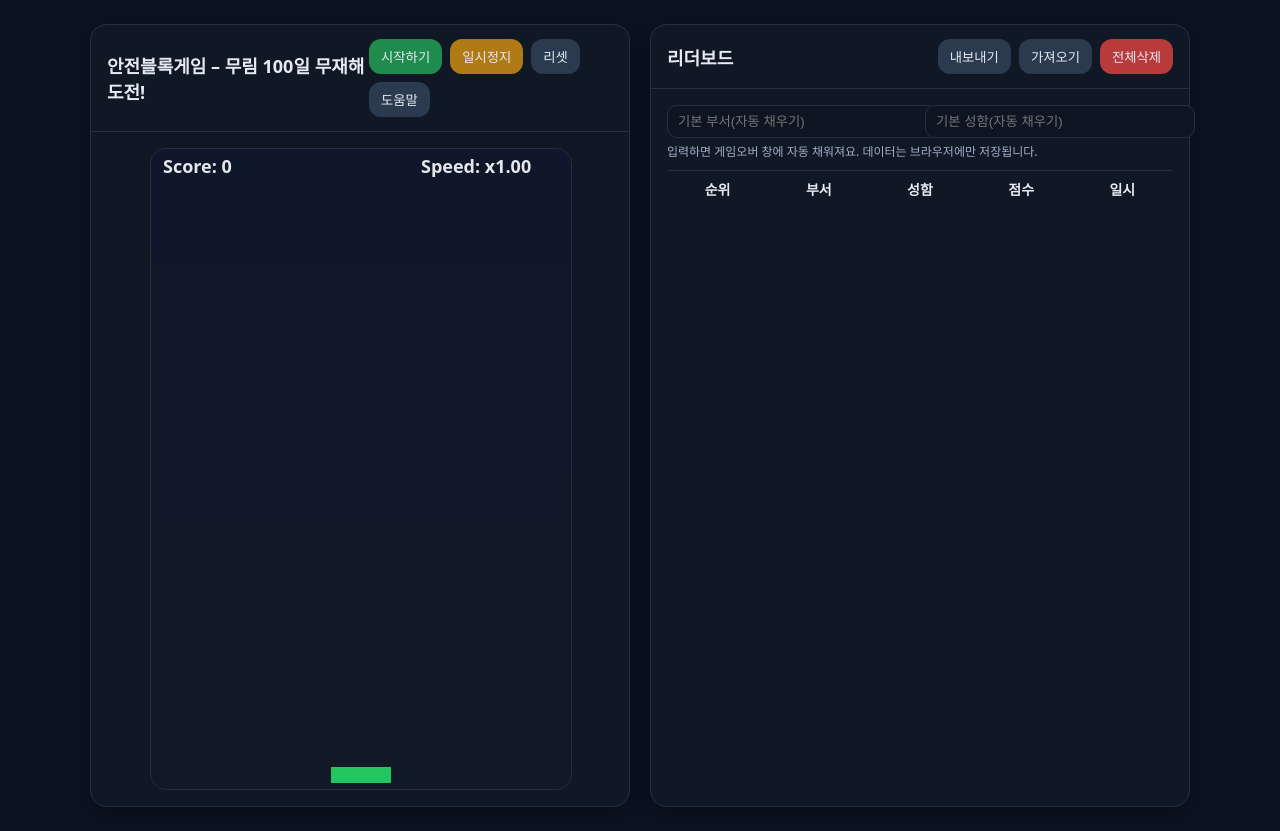
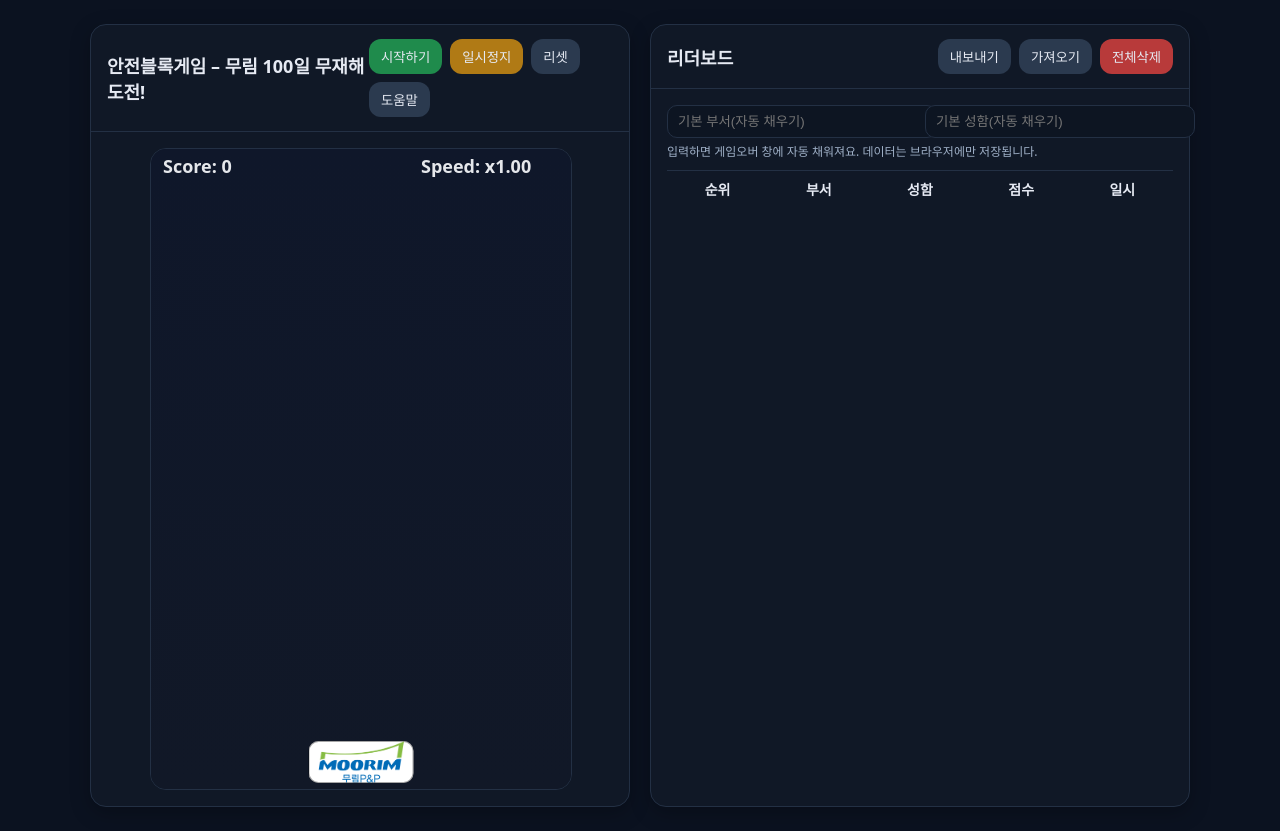
Before and after one commit to safetymoorim/-, a plain HTML site: page index.html in a window 1280 px wide. Drawn offline with Linux system fonts and the light colour scheme.

Commit message:
Update index.html

```diff
--- a/index.html
+++ b/index.html
@@ -128,8 +128,17 @@ const SAFETIES = [
   "보호구 철저착용","소화기 점검","작업허가서 준수"
 ];
 
-const W=420,H=640,PW=60,PH=16,IW=80,IH=40,BASE=1.5,SPAWN=700;
+const W=420,H=640,PW=105,PH=42,IW=80,IH=40,BASE=1.5,SPAWN=700;
 const STORAGE_KEY="safety_dodger_lb_v1";
+
+  // 로고 이미지 설정
+const LOGO_SRC = "logo.png";       // 파일명/경로
+let logoImg = new Image();
+let logoReady = false;
+logoImg.onload = () => { logoReady = true; };
+logoImg.onerror = () => { console.warn("로고 이미지를 불러오지 못했습니다:", LOGO_SRC); };
+logoImg.src = LOGO_SRC;
+
 
 const cv=document.getElementById('cv'); const ctx=cv.getContext('2d');
 let playerX=(W-PW)/2, items=[], score=0, running=false, over=false, speed=1;
@@ -191,7 +200,43 @@ function loop(now){
   ctx.fillStyle='#e5e7eb'; ctx.font='bold 18px system-ui,Segoe UI,Roboto';
   ctx.fillText('Score: '+score,12,24);
   ctx.fillText('Speed: x'+speed.toFixed(2),W-150,24);
-  ctx.fillStyle='#22c55e'; ctx.fillRect(playerX,H-PH-6,PW,PH);
+// player (logo with shadow & outline; fallback rectangle)
+const rx = playerX, ry = H - PH - 6, rw = PW, rh = PH;
+
+if (logoReady) {
+  ctx.save();
+
+  // 그림자
+  ctx.shadowColor = "rgba(0,0,0,0.4)";
+  ctx.shadowBlur = 8;
+
+  // 라운드 마스크
+  const r = Math.min(10, rh / 2, rw / 2);
+  ctx.beginPath();
+  ctx.moveTo(rx + r, ry);
+  ctx.arcTo(rx + rw, ry, rx + rw, ry + rh, r);
+  ctx.arcTo(rx + rw, ry + rh, rx, ry + rh, r);
+  ctx.arcTo(rx, ry + rh, rx, ry, r);
+  ctx.arcTo(rx, ry, rx + rw, ry, r);
+  ctx.closePath();
+  ctx.clip();
+
+  // 로고 그리기
+  ctx.drawImage(logoImg, rx, ry, rw, rh);
+
+  // 외곽선(그림자 없이 선만)
+  ctx.shadowBlur = 0;
+  ctx.strokeStyle = "rgba(0,0,0,0.35)";
+  ctx.lineWidth = 2;
+  ctx.stroke();
+
+  ctx.restore();
+} else {
+  // 폴백: 로고 로드 전에는 기존 바 표시
+  ctx.fillStyle = "#22c55e";
+  ctx.fillRect(rx, ry, rw, rh);
+}
+
   for(const it of items){
     ctx.fillStyle=it.type==='hazard'?'#ef4444':'#3b82f6'; roundRect(it.x,it.y,IW,IH,6); ctx.fill();
     ctx.fillStyle='#f9fafb'; ctx.font='16px system-ui,Segoe UI,Roboto';
```
